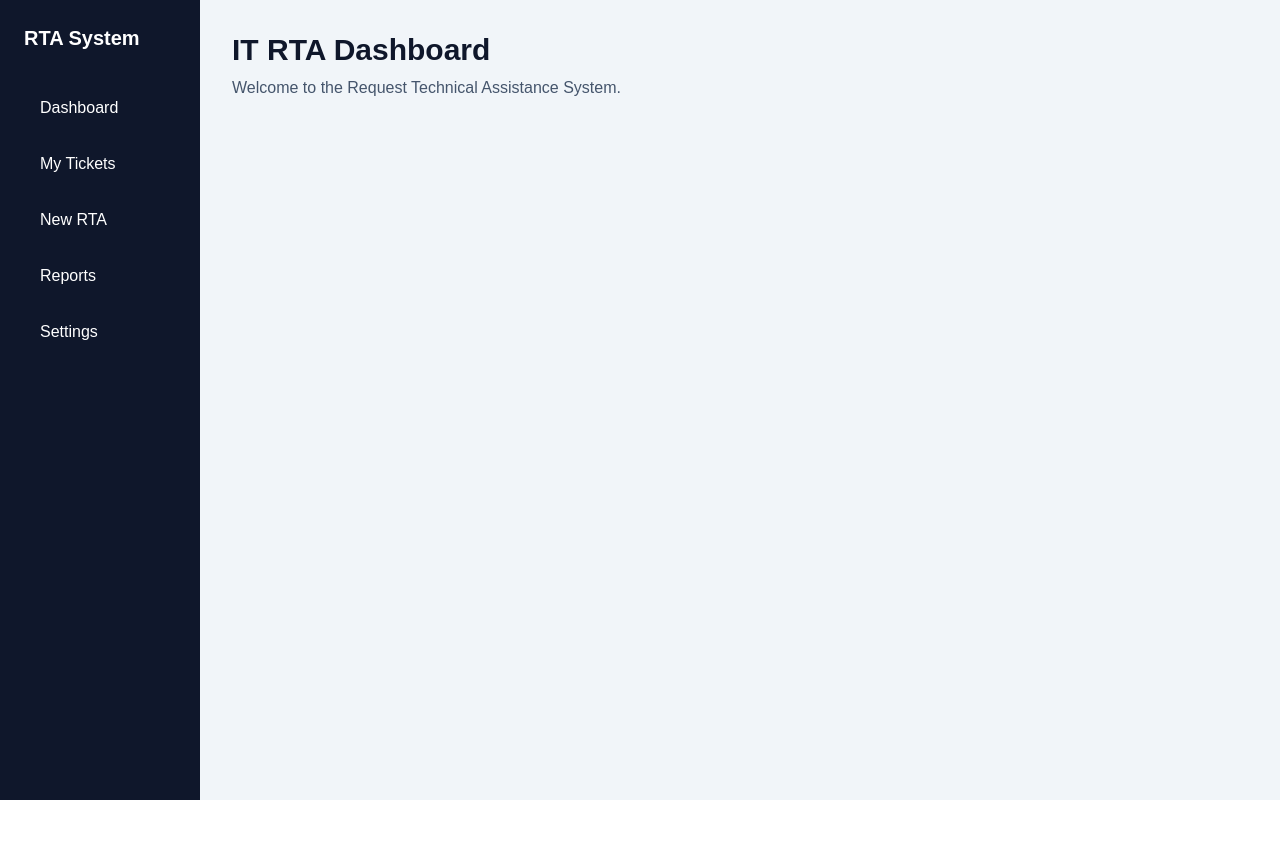
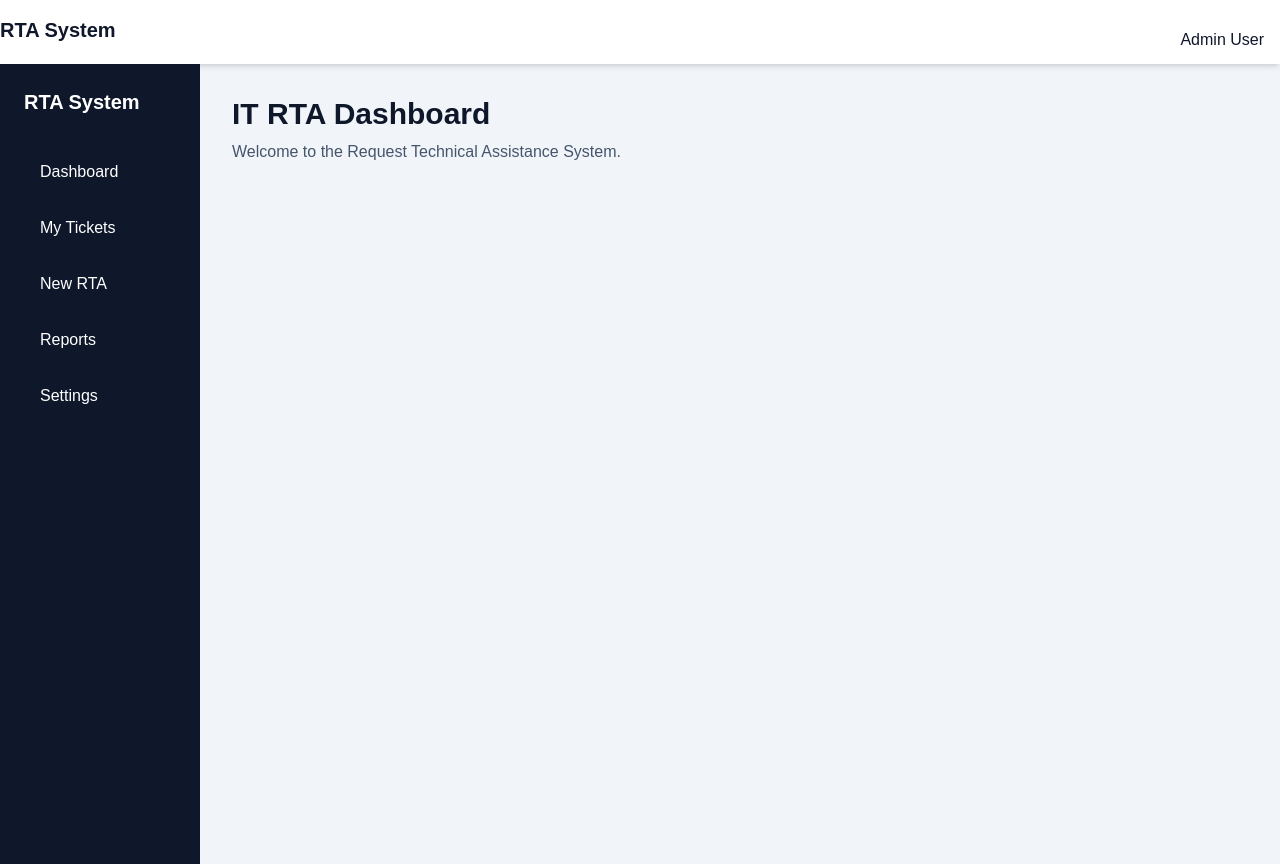
Before and after one commit to Ljudeq159/rta-system, a Next.js app: page /dashboard in a window 1280 px wide. Before the commit the page ends 800 px from the top, so only its background shows below. Built offline with nearby package versions, Linux system fonts and the light colour scheme.

Commit message:
docs: define initial RTA database model

```diff
--- /dev/null
+++ b/src/app/components/Header.tsx
@@ -0,0 +1,12 @@
+export default function Header(){
+    return(
+        <header className="flex justify-between bg-white pt-4 shadow-md">
+            <h2 className="mb-2 text-xl font-bold text-slate-900">RTA System </h2>
+            <nav>
+                <ul className="space-y-2">
+                    <li className="rounded-lg px-4 py-3 text-slate-900 hover:bg-slate-300">Admin User</li>
+                </ul>
+            </nav>
+        </header>
+    );
+}
--- a/src/app/dashboard/page.tsx
+++ b/src/app/dashboard/page.tsx
@@ -1,8 +1,13 @@
 import Sidebar from "../components/Sidebar"
+import Header from "../components/Header";
 
 export default function Dashboard() {
   return (
-    <div className="flex min-h-screen bg-slate-100">
+    <div className="min-h-screen bg-slate-100">
+    <Header/>
+
+    <div className="flex ">
+
         <Sidebar/>
 
       <main className="flex-1 p-8">
@@ -10,5 +15,6 @@ export default function Dashboard() {
         <p className="mt-2 text-slate-600">Welcome to the Request Technical Assistance System.</p>
       </main>
     </div>
+    </div>
   );
 }
```
Also changed, not shown: 1 other file (tests, documents, lock files or other folders).
